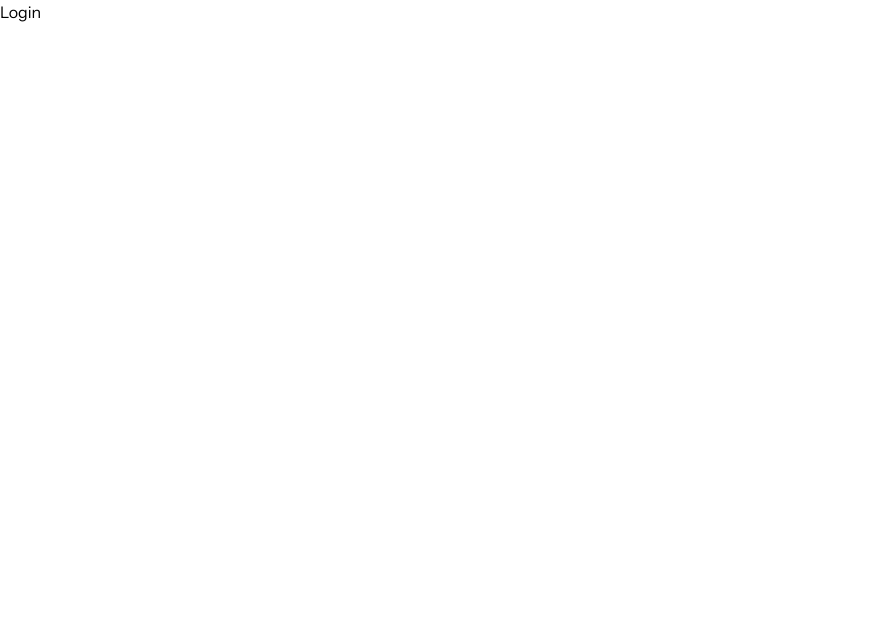
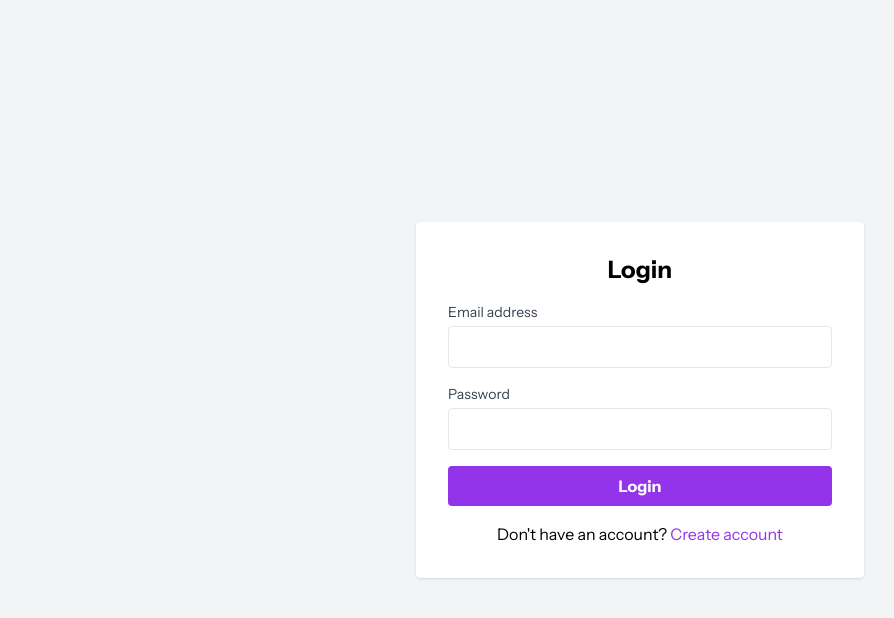
Before and after one commit to deverins/link-sharing-app, a Next.js app: page /login in a window 1280 px wide. Shown: the top 618 px of the page, without its empty margins (0-894 px from the left). Built offline with nearby package versions, Linux system fonts and the light colour scheme.

Commit message:
worked on the login page component

```diff
--- a/package.json
+++ b/package.json
@@ -17,7 +17,8 @@
     "react": "^18",
     "react-dom": "^18",
     "react-toastify": "^10.0.5",
-    "yup": "^1.4.0"
+    "yup": "^1.4.0",
+    "zustand": "^4.5.4"
   },
   "devDependencies": {
     "@types/node": "^20",
--- a/src/app/(auth)/login/page.tsx
+++ b/src/app/(auth)/login/page.tsx
@@ -1,10 +1,75 @@
+"use client";
 
-import React from 'react'
+import { useEffect } from 'react';
+import { useFormik } from 'formik';
+import { loginSchema } from '@/validationSchema/loginSchema';
+import { useAuthStore } from '@/zustand/store';
 
 const Login = () => {
+  const { email, password, setEmail, setPassword } = useAuthStore();
+
+  const formik = useFormik({
+    initialValues: {
+      email,
+      password,
+    },
+    validationSchema: loginSchema,
+    onSubmit: async (values) => {
+      console.log(values);
+    },
+  });
+
+  useEffect(() => {
+    setEmail(formik.values.email);
+    setPassword(formik.values.password);
+  }, [formik.values.email, formik.values.password, setEmail, setPassword]);
+
   return (
-    <div>Login</div>
-  )
-}
+    <main className="flex items-center justify-center min-h-screen bg-gray-100">
+      <section className="w-full max-w-md p-8 space-y-4 bg-white rounded shadow">
+        <h1 className="text-2xl font-bold text-center">Login</h1>
+        <form onSubmit={formik.handleSubmit} className="space-y-4">
+          <div>
+            <label htmlFor="email" className="block text-sm font-medium text-gray-700">
+              Email address
+            </label>
+            <input
+              id="email"
+              type="email"
+              {...formik.getFieldProps('email')}
+              className="block w-full px-3 py-2 mt-1 border rounded focus:outline-none focus:ring focus:ring-purple-500"
+            />
+            {formik.touched.email && formik.errors.email ? (
+              <div className="text-sm text-red-600">{formik.errors.email}</div>
+            ) : null}
+          </div>
+          <div>
+            <label htmlFor="password" className="block text-sm font-medium text-gray-700">
+              Password
+            </label>
+            <input
+              id="password"
+              type="password"
+              {...formik.getFieldProps('password')}
+              className="block w-full px-3 py-2 mt-1 border rounded focus:outline-none focus:ring focus:ring-purple-500"
+            />
+            {formik.touched.password && formik.errors.password ? (
+              <div className="text-sm text-red-600">{formik.errors.password}</div>
+            ) : null}
+          </div>
+          <button
+            type="submit"
+            className="w-full py-2 font-bold text-white bg-purple-600 rounded hover:bg-purple-700 focus:outline-none focus:ring focus:ring-purple-500"
+          >
+            Login
+          </button>
+        </form>
+        <p className="text-center">
+          Don't have an account? <a href="/create-account" className="text-purple-600">Create account</a>
+        </p>
+      </section>
+    </main>
+  );
+};
 
-export default Login
+export default Login;
--- a/src/app/page.tsx
+++ b/src/app/page.tsx
@@ -1,7 +1,7 @@
 
 "use client"
 
-import { useRouter } from "next/router";
+import { useRouter } from "next/navigation";
 import { useEffect } from "react";
 
 
--- /dev/null
+++ b/src/validationSchema/loginSchema.ts
@@ -0,0 +1,13 @@
+import * as Yup from 'yup';
+
+export const loginSchema = Yup.object({
+  email: Yup.string()
+    .required('Email is required')
+    .email('Invalid email address'),
+  password: Yup.string()
+    .required('Password is required')
+    .matches(
+      /^[a-zA-Z0-9]{8,}$/,
+      'Password must be at least 8 characters long and contain only letters and numbers'
+    ),
+});
--- /dev/null
+++ b/src/zustand/store.ts
@@ -0,0 +1,15 @@
+import create from 'zustand';
+
+interface AuthState {
+  email: string;
+  password: string;
+  setEmail: (email: string) => void;
+  setPassword: (password: string) => void;
+}
+
+export const useAuthStore = create<AuthState>((set) => ({
+  email: '',
+  password: '',
+  setEmail: (email) => set({ email }),
+  setPassword: (password) => set({ password }),
+}));
```
Also changed, not shown: 1 other file (tests, documents, lock files or other folders).
